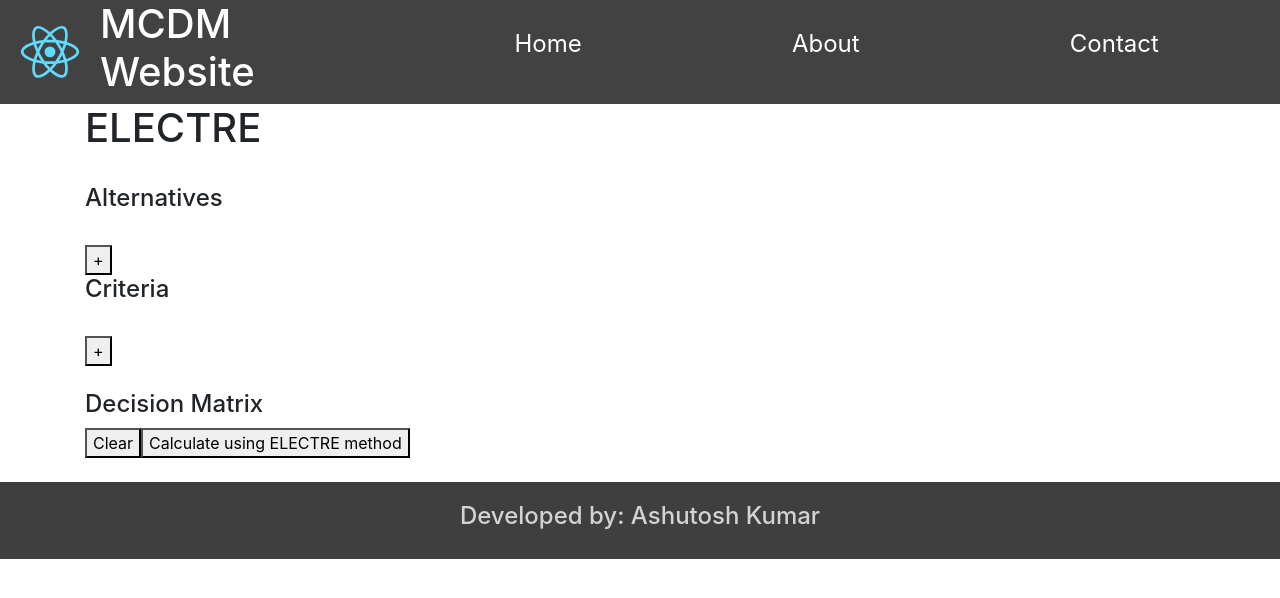
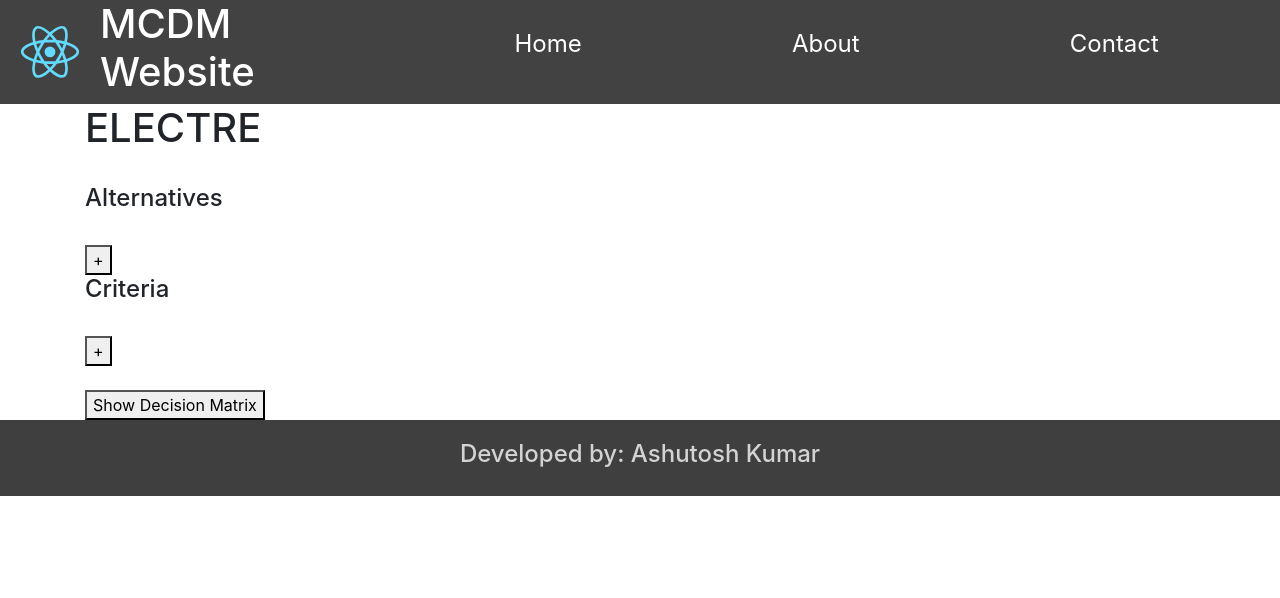
Before and after one commit to ashu11-01/mcdm-react-app, a React (Create React App) app: page /ELECTRE in a window 1280 px wide. Shown: the top 598 px of the page. Built offline with nearby package versions, Linux system fonts and the light colour scheme.

Commit message:
show decision matrix on button click

```diff
--- a/src/component/MethodInput.js
+++ b/src/component/MethodInput.js
@@ -9,7 +9,8 @@ class MethodInput extends React.Component{
             alternatives: [],
             alternativeList : [],
             criteria : [],
-            criteriaList : []
+            criteriaList : [],
+            showMatrix : false
         }
         this.addNewAlternative = this.addNewAlternative.bind(this)
         this.handleFieldChange = this.handleFieldChange.bind(this)
@@ -17,6 +18,7 @@ class MethodInput extends React.Component{
         this.handleCriteriaChange = this.handleCriteriaChange.bind(this)
         this.addNewCriteria = this.addNewCriteria.bind(this)
         this.removeCriteria = this.removeCriteria.bind(this)
+        this.toggleMatrix = this.toggleMatrix.bind(this)
     }
 
     handleFieldChange(fieldId, value){
@@ -111,6 +113,12 @@ class MethodInput extends React.Component{
         })
     }
 
+    toggleMatrix(){
+        this.setState(prevState => {
+            return ({showMatrix : !prevState.showMatrix})
+        })
+    }
+
     render(){
         // console.log(this.state.criteria)
         return(
@@ -134,6 +142,8 @@ class MethodInput extends React.Component{
             </div>
 
             <br/>
+        <button onClick={this.toggleMatrix}>{this.state.showMatrix ? "Hide Decision Matrix" : "Show Decision Matrix"}</button>
+            {this.state.showMatrix ?
                 <div style={{visibility:"visible"}}>
                 <h4>Decision Matrix</h4>
                 <DecisionMatrix
@@ -143,6 +153,8 @@ class MethodInput extends React.Component{
                 />
                 <br/>
                 </div>
+            :
+            null}
         </div>
     )
     }
```
Also changed, not shown: 1 other file (tests, documents, lock files or other folders). Lines whose indentation alone changed are shown as unchanged.
